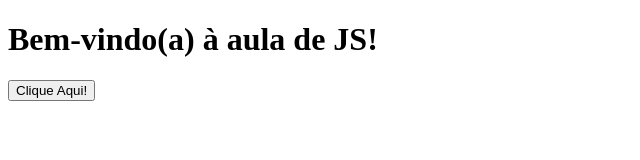
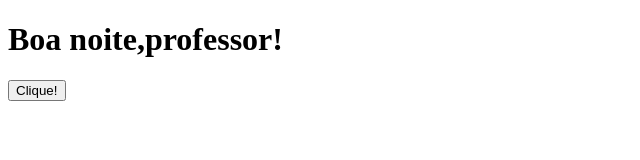
Before and after one commit to ezequiel17y/Exerc-cio-08, a plain HTML site: page index.html in a window 1280 px wide. Shown: the whole page, without its empty margins (0-640 px from the left). Drawn offline with Linux system fonts and the light colour scheme; some packages are replaced by stand-ins of ours; a script that the page names is missing.

Commit message:
Update index.html

```diff
--- a/index.html
+++ b/index.html
@@ -7,8 +7,9 @@
     <script src="https://cdn.jsdelivr.net/npm/sweetalert2@11"></script>
 </head>
 <body>
-    <h1>Bem-vindo(a) à aula de JS!</h1>
-    <button id="meuBotao">Clique Aqui!</button>
+    <h1>Boa noite,professor!</h1>
+    <button id="meuBotao">Clique!</button>
     <script src="app.js"></script>
 </body>
+
 </html>
```
